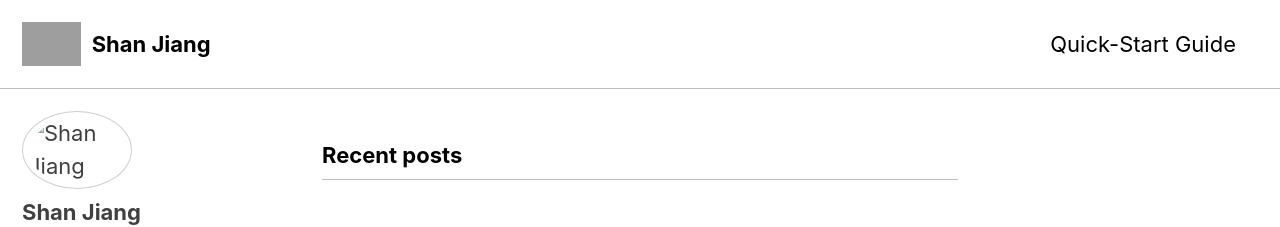
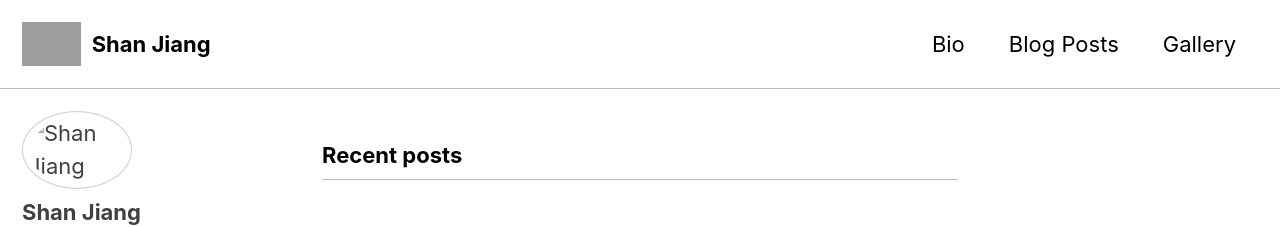
Before and after one commit to ShanJiang21/trial_shanjiang21.github.io, a Jekyll site: the page built from index.html, in a window 1280 px wide and 1304 px high. Shown: the top 227 px of the window. Built offline with Jekyll 4.4.1, drawn with Linux system fonts in a browser that asks for light colours; cached includes are drawn as plain includes; the list of posts is cut into pages by our own code; grey boxes are pictures that could not be loaded.

Commit message:
Edit navigation bar

```diff
--- a/_data/navigation.yml
+++ b/_data/navigation.yml
@@ -1,12 +1,12 @@
 # main links
 main:
-  - title: "Quick-Start Guide"
-    url: https://mmistakes.github.io/minimal-mistakes/docs/quick-start-guide/
-  # - title: "About"
-  #   url: https://mmistakes.github.io/minimal-mistakes/about/
-  # - title: "Sample Posts"
-  #   url: /year-archive/
-  # - title: "Sample Collections"
-  #   url: /collection-archive/
+  - title: "Bio"
+    url: https://mmistakes.github.io/minimal-mistakes/about/
+  - title: "Blog Posts"
+    url: /year-archive/
+#   - title: "CV"
+#   url:
+  - title: "Gallery"
+    url: /collection-archive/
   # - title: "Sitemap"
   #   url: /sitemap/
```
Also changed, not shown: 2 other files.
